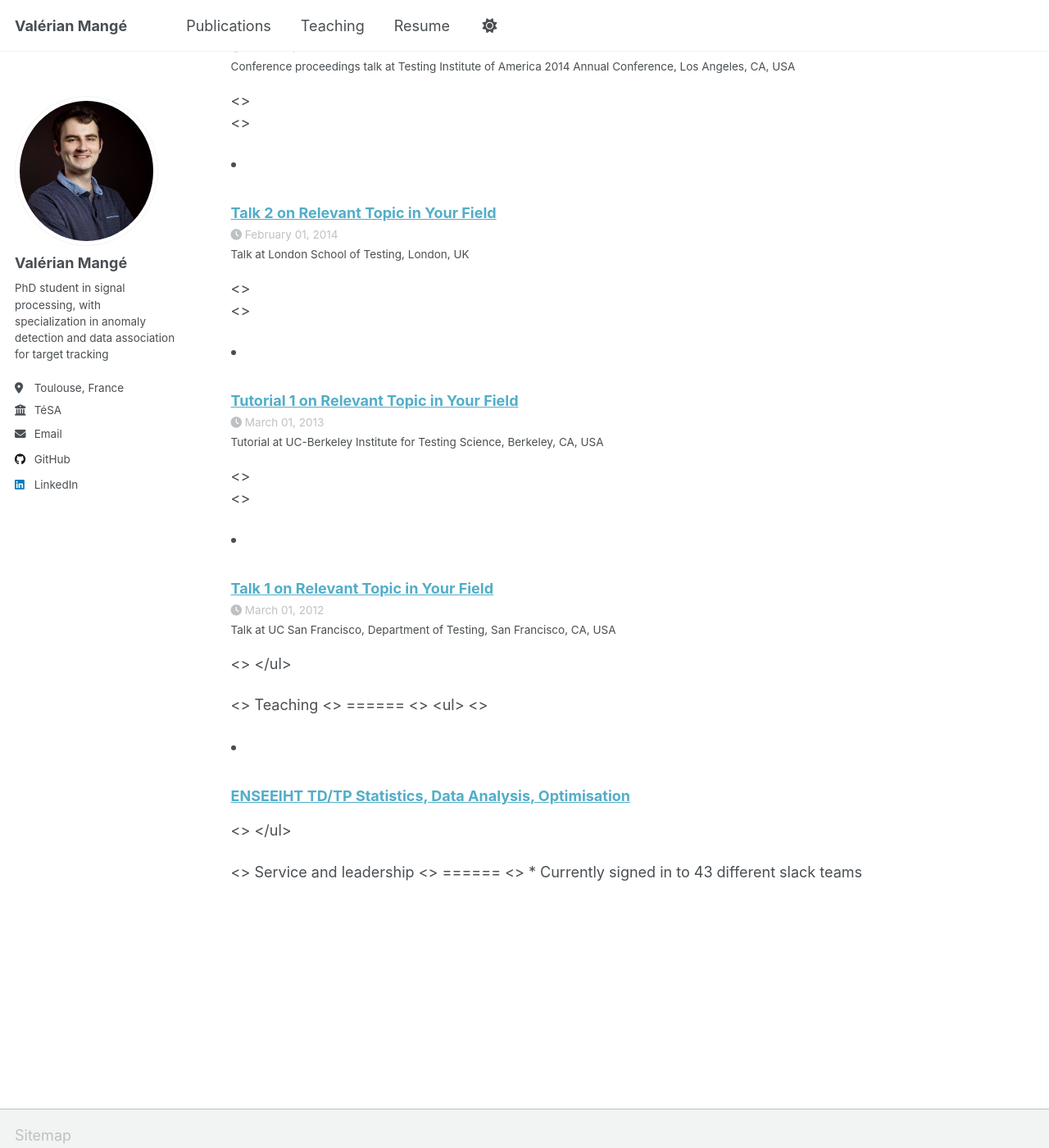
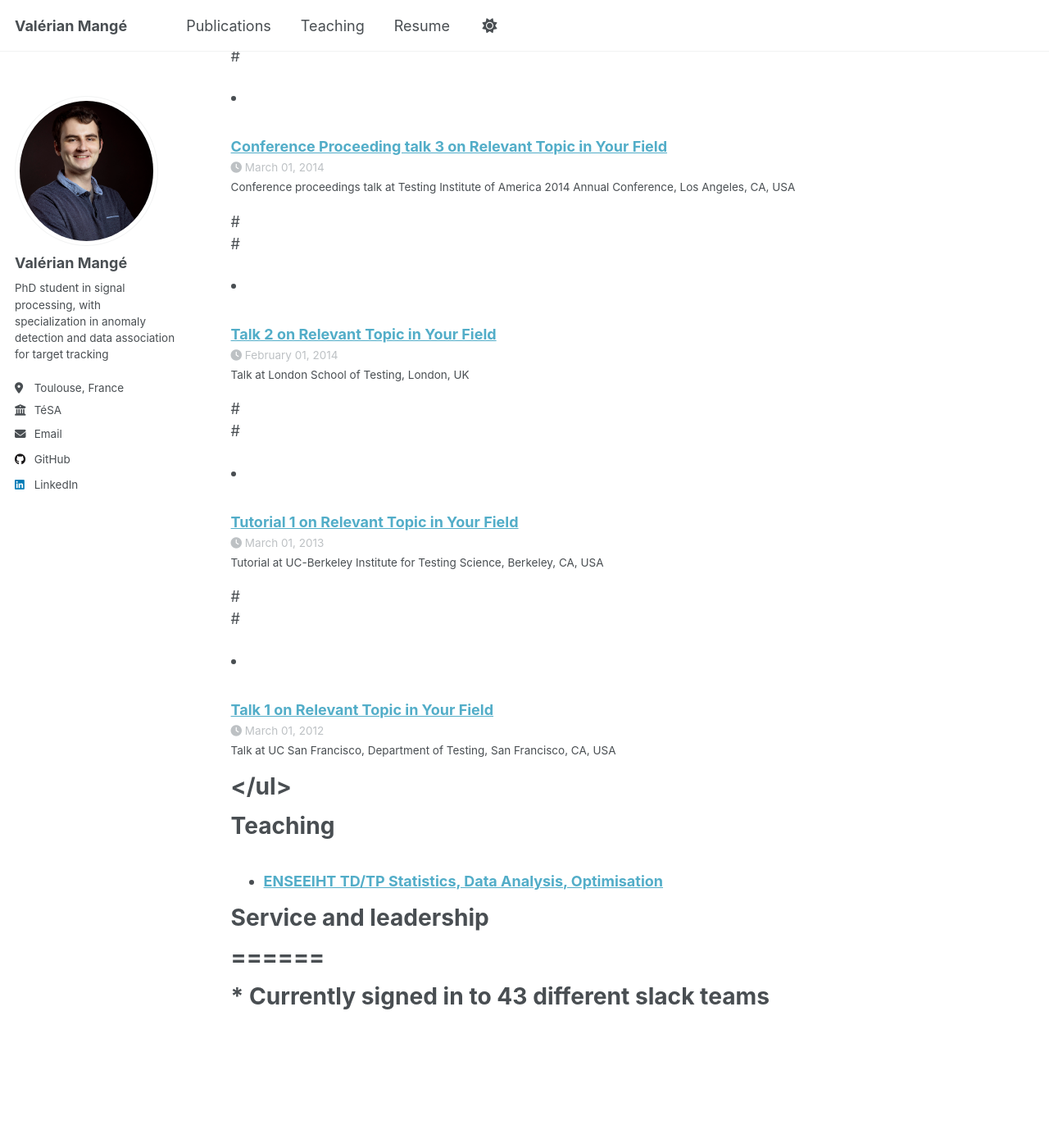
Before and after one commit to ValMang/ValMang.github.io, a Jekyll site: the page built from _pages/cv.md, in a window 1280 px wide and 1400 px high, scrolled down 2019 px. Shown: the whole window at 82% size. Built offline with Jekyll 4.4.1, drawn with Linux system fonts in a browser that asks for light colours; a script that is not in the unit is left out; some of the changed text lies outside the part shown.

Commit message:
Update cv.md

```diff
--- a/_pages/cv.md
+++ b/_pages/cv.md
@@ -49,18 +49,18 @@ Publications
     {% include archive-single-cv.html %}
   {% endfor %}</ul>
 
-<> Talks
-<> ======
-<>   <ul>{% for post in site.talks reversed %}
-<>     {% include archive-single-talk-cv.html  %}
-<>   {% endfor %}</ul>
+# Talks
+# ======
+#  <ul>{% for post in site.talks reversed %}
+#    {% include archive-single-talk-cv.html  %}
+#  {% endfor %}</ul>
 
-<> Teaching
-<> ======
-<>   <ul>{% for post in site.teaching reversed %}
-<>     {% include archive-single-cv.html %}
-<>   {% endfor %}</ul>
+Teaching
+======
+  <ul>{% for post in site.teaching reversed %}
+    {% include archive-single-cv.html %}
+  {% endfor %}</ul>
 
-<> Service and leadership
-<> ======
-<> * Currently signed in to 43 different slack teams
+# Service and leadership
+# ======
+# * Currently signed in to 43 different slack teams
```
